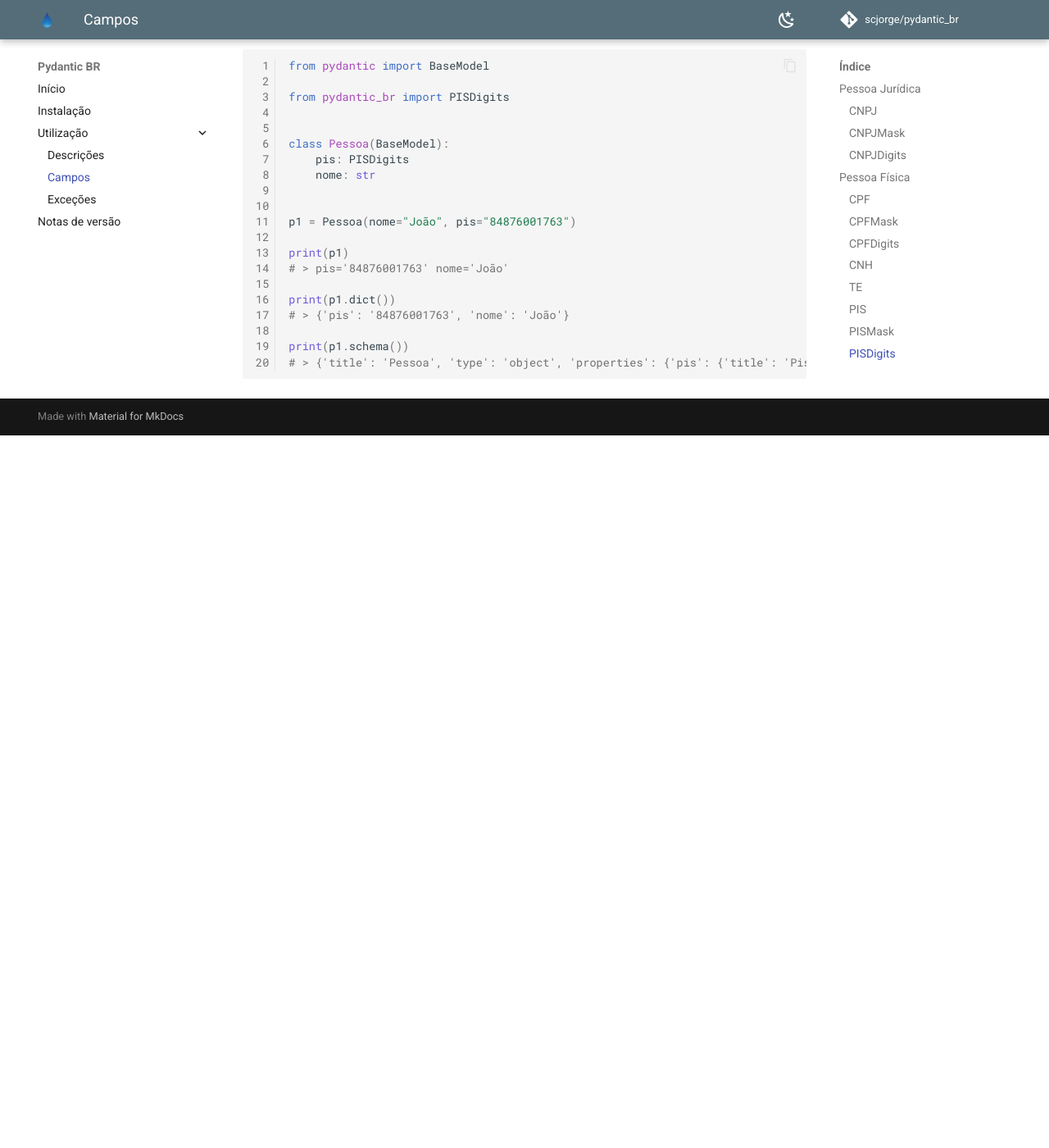
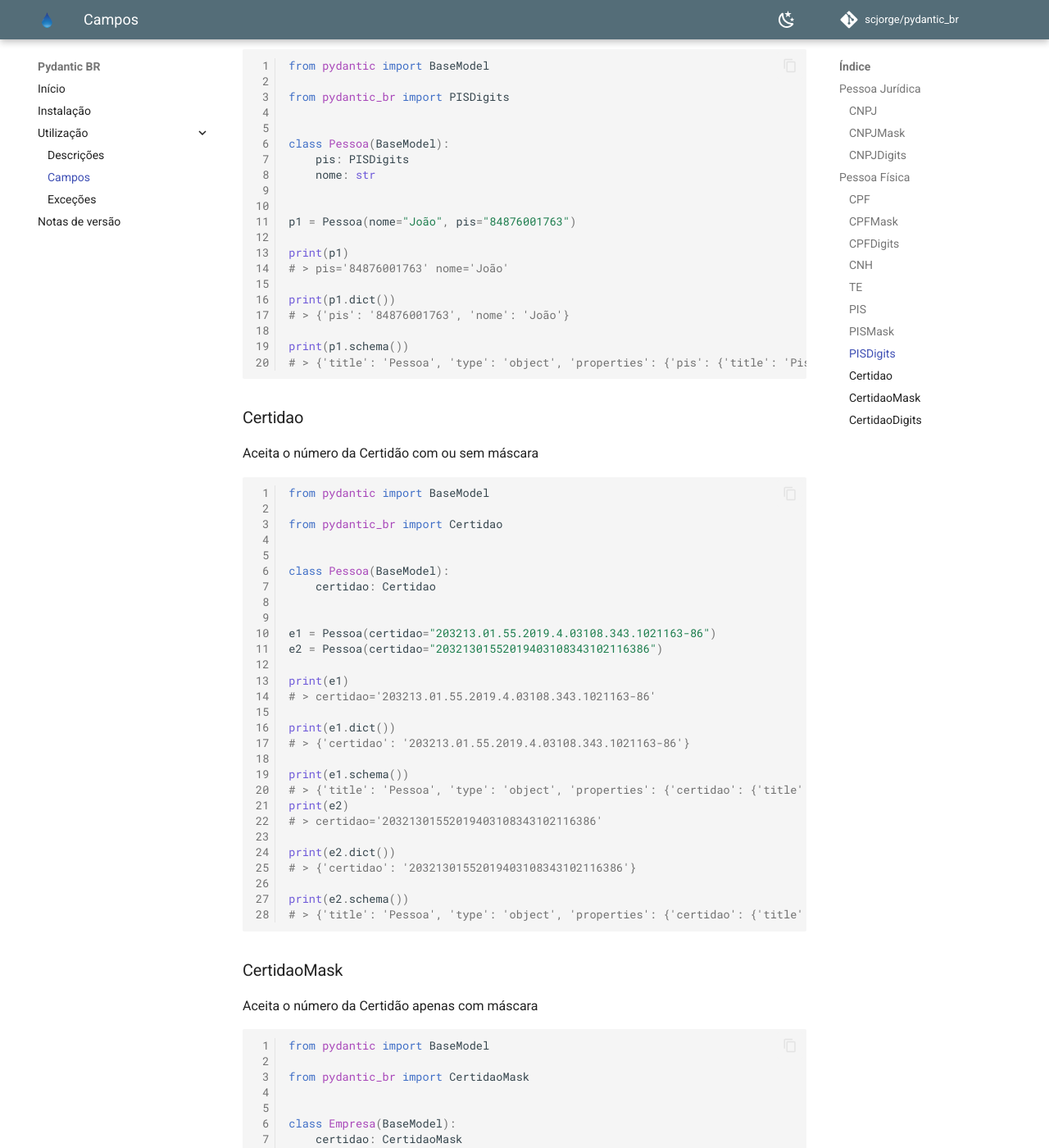
Before and after one commit to scjorge/pydantic_br, an MkDocs documentation site: the page built from docs/usage/field_types.md, in a window 1280 px wide and 1400 px high, scrolled down 6157 px. Shown: the whole window at 82% size. Built offline with MkDocs 1.6.1 and Material for MkDocs 9.7.7, drawn with Linux system fonts in a browser that asks for light colours; comment, search, counter and statistics services are not loaded; before the commit the page ends 6688 px from its top, so only the background shows below that; some of the changed text lies outside the part shown.

Commit message:
feat: add Certidao field

````diff
--- a/docs/usage/field_types.md
+++ b/docs/usage/field_types.md
@@ -249,7 +249,7 @@ print(p1.schema())
 
 ### PIS
 
-Aceita o PIS apenas com dígitos
+Aceita o PIS com ou sem máscara
 
 ```{.py3 linenums=1}
 from pydantic import BaseModel
@@ -338,3 +338,93 @@ print(p1.dict())
 print(p1.schema())
 # > {'title': 'Pessoa', 'type': 'object', 'properties': {'pis': {'title': 'Pis', 'type': 'string', 'format': 'pis'}, 'nome': {'title': 'Nome', 'type': 'string'}}, 'required': ['pis', 'nome']}
 ```
+
+### Certidao
+
+Aceita o número da Certidão com ou sem máscara
+
+```{.py3 linenums=1}
+from pydantic import BaseModel
+
+from pydantic_br import Certidao
+
+
+class Pessoa(BaseModel):
+    certidao: Certidao
+
+
+e1 = Pessoa(certidao="203213.01.55.2019.4.03108.343.1021163-86")
+e2 = Pessoa(certidao="20321301552019403108343102116386")
+
+print(e1)
+# > certidao='203213.01.55.2019.4.03108.343.1021163-86'
+
+print(e1.dict())
+# > {'certidao': '203213.01.55.2019.4.03108.343.1021163-86'}
+
+print(e1.schema())
+# > {'title': 'Pessoa', 'type': 'object', 'properties': {'certidao': {'title': 'Certidao', 'type': 'string', 'format': 'certidao'}}, 'required': ['certidao']}
+print(e2)
+# > certidao='20321301552019403108343102116386'
+
+print(e2.dict())
+# > {'certidao': '20321301552019403108343102116386'}
+
+print(e2.schema())
+# > {'title': 'Pessoa', 'type': 'object', 'properties': {'certidao': {'title': 'Certidao', 'type': 'string', 'format': 'certidao'}}, 'required': ['certidao']}
+```
+
+### CertidaoMask
+
+Aceita o número da Certidão apenas com máscara
+
+```{.py3 linenums=1}
+from pydantic import BaseModel
+
+from pydantic_br import CertidaoMask
+
+
+class Empresa(BaseModel):
+    certidao: CertidaoMask
+    nome: str
+
+
+e1 = Empresa(nome="Maria", certidao="203213.01.55.2019.4.03108.343.1021163-86")
+
+print(e1)
+# > certidao='203213.01.55.2019.4.03108.343.1021163-86' nome='Maria'
+
+print(e1.dict())
+# > {'certidao': '203213.01.55.2019.4.03108.343.1021163-86', 'nome': 'Maria'}
+
+print(e1.schema())
+# > {'title': 'Empresa', 'type': 'object', 'properties': {'certidao': {'title': 'Certidao', 'type': 'string', 'format': 'certidao'}, 'nome': {'title': 'Nome', 'type': 'string'}}, 'required': ['certidao', 'nome']}
+```
+
+### CertidaoDigits
+
+Aceita o número da Certidão apenas com dígitos
+
+```{.py3 linenums=1}
+from pydantic import BaseModel
+
+from pydantic_br import CertidaoDigits
+
+
+class Empresa(BaseModel):
+    certidao: CertidaoDigits
+    nome: str
+
+
+e1 = Empresa(nome="maria", certidao="20321301552019403108343102116386")
+
+
+print(e1)
+# > certidao='20321301552019403108343102116386' nome='maria'
+
+print(e1.dict())
+# > {'certidao': '20321301552019403108343102116386', 'nome': 'maria'}
+
+print(e1.schema())
+# > {'title': 'Empresa', 'type': 'object', 'properties': {'certidao': {'title': 'Certidao', 'type': 'string', 'format': 'certidao'}, 'nome': {'title': 'Nome', 'type': 'string'}}, 'required': ['certidao', 'nome']}
+```
--- a/pydantic_br/__init__.py
+++ b/pydantic_br/__init__.py
@@ -14,9 +14,13 @@ if TYPE_CHECKING:
     PIS = str
     PISMask = str
     PISDigits = str
+    Certidao = str
+    CertidaoMask = str
+    CertidaoDigits = str
 else:
     from .fields.cnh_field import *
     from .fields.cnpj_field import *
     from .fields.cpf_field import *
     from .fields.pis_field import *
     from .fields.te_field import *
+    from .fields.certidao_field import *
--- a/pyproject.toml
+++ b/pyproject.toml
@@ -1,6 +1,6 @@
 [tool.poetry]
 name = "pydantic-br"
-version = "0.3.0"
+version = "0.4.0"
 description = "Pydantic library extension with Brazilian fields"
 license = "MIT"
 authors = ["Jorge Silva <jorgesilva.ti@hotmail.com>"]
````
Also changed, not shown: README.md (+2 -2 lines), docs/changelog.md (+3 -0 lines), docs/index.md (+2 -2 lines), docs/src/fields/certidao.py (added, +28 -0 lines), docs/src/fields/certidaodigits.py (added, +21 -0 lines), docs/src/fields/certidaomask.py (added, +20 -0 lines), docs/usage/descriptions.md (+46 -2 lines), 3 other files.
